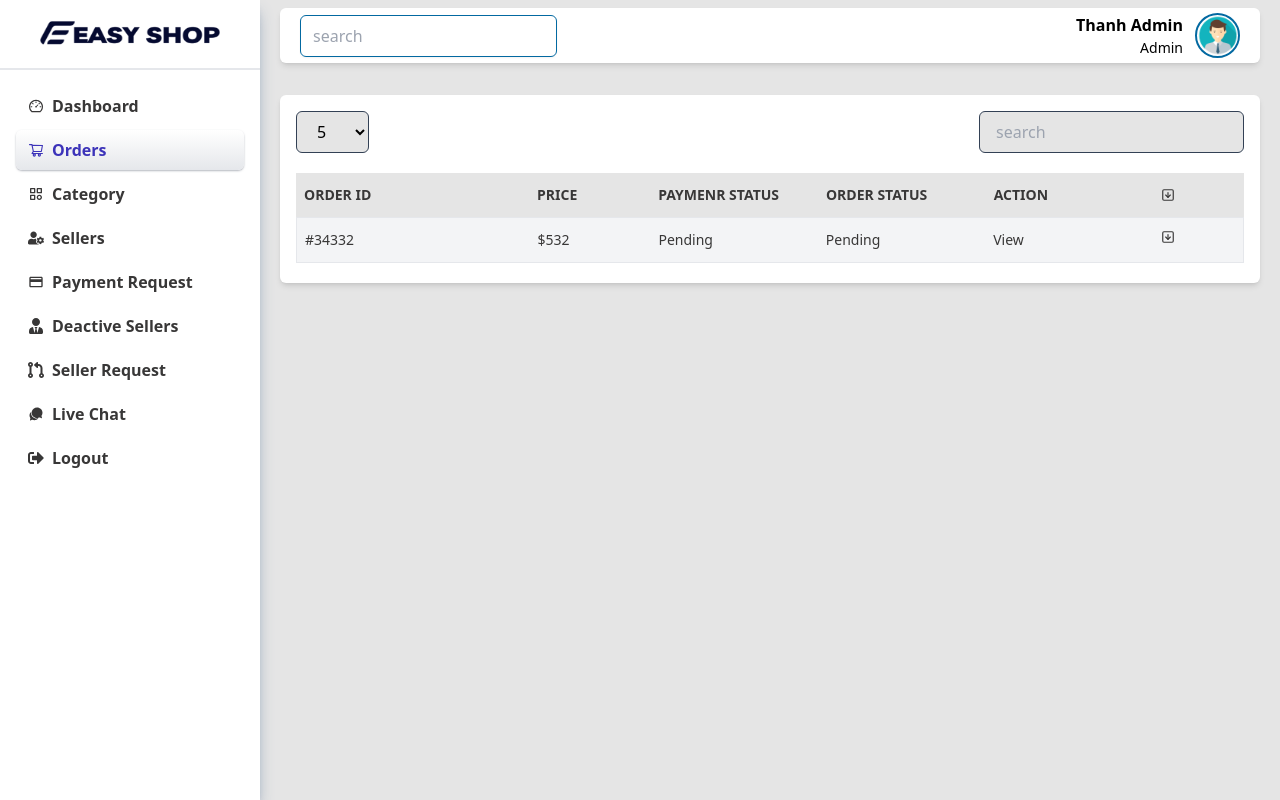
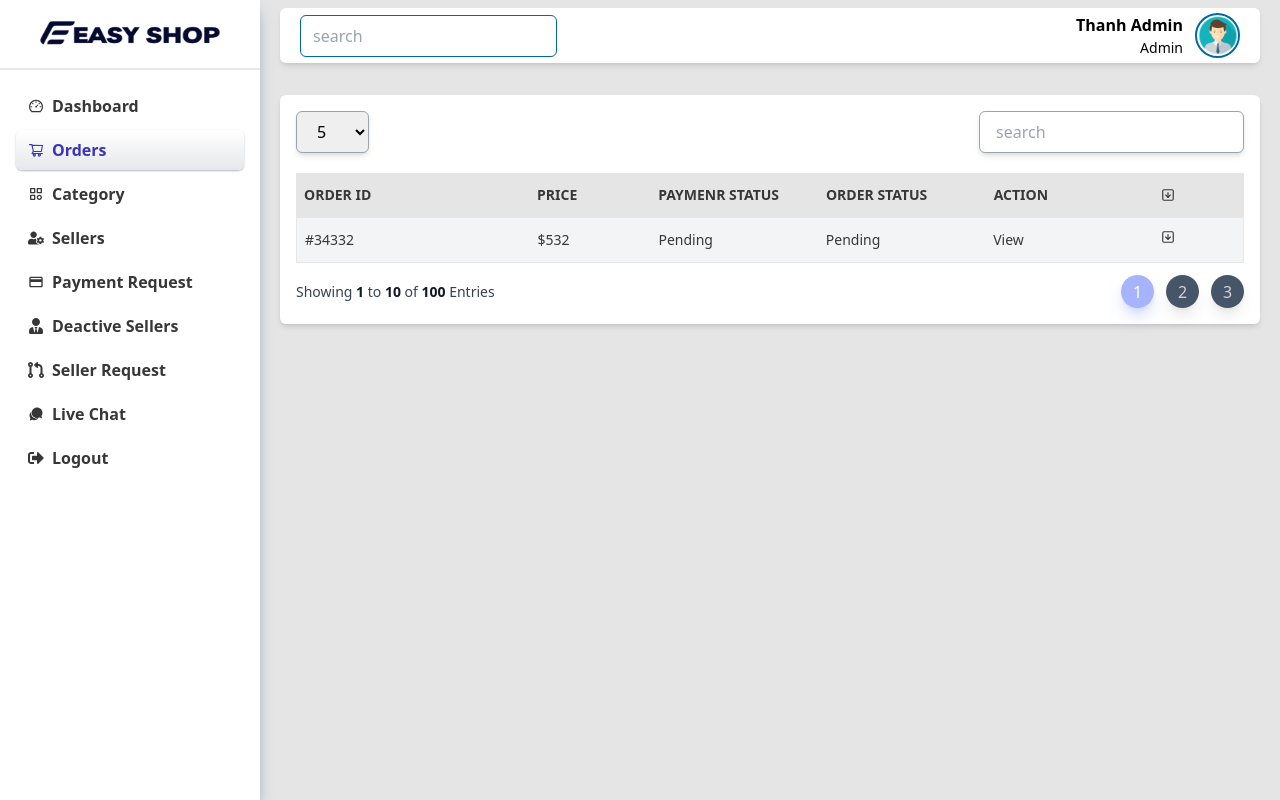
Before and after one commit to huuthanh0312/FE_Dashboard_ReactJs_Mern_Multi_Vendor_Ecommerce, a React (Create React App) app: page /admin/orders in a window 1280 px wide. Built offline with nearby package versions, Linux system fonts and the light colour scheme.

Commit message:
Create Pagination Design

```diff
--- /dev/null
+++ b/src/views/Pagination.jsx
@@ -0,0 +1,61 @@
+import React from 'react'
+import { MdOutlineKeyboardArrowLeft, MdOutlineKeyboardArrowRight } from 'react-icons/md'
+
+const Pagination = ({ pageNumber, setPageNumber, totalItem, parPage, showItem }) => {
+  let totalPage = Math.ceil(totalItem / parPage)
+  let startPage = pageNumber
+
+  let dif = totalPage - pageNumber
+  if (dif <= showItem) {
+    startPage = totalPage - showItem
+  }
+
+  let endPage = startPage < 0 ? showItem : showItem + startPage
+
+  if (startPage <= 0) {
+    startPage = 1
+  }
+
+  const createButton = () => {
+    const btns = []
+    for (let i = startPage; i < endPage; i++) {
+      btns.push(
+        <li
+          onClick={() => setPageNumber(i)}
+          className={`${
+            pageNumber === i
+              ? 'bg-indigo-300 shadow-lg shadow-indigo-300/50 text-white'
+              : 'bg-slate-600 hover:bg-indigo-400 shadow-lg hover:shadow-indigo-500/50 hover:text-white text-[#d0d2d6] '
+          }
+           w-[33px] h-[33px] rounded-full flex justify-center items-center cursor-pointer`}
+        >
+          {i}
+        </li>
+      )
+    }
+    return btns
+  }
+  return (
+    <ul className="flex gap-3">
+      {pageNumber > 1 && (
+        <li
+          onClick={() => setPageNumber(pageNumber - 1)}
+          className="w-[33px] h-[33px] rounded-full flex justify-center items-center bg-slate-300 text-[#383737] cursor-pointer"
+        >
+          <MdOutlineKeyboardArrowLeft />
+        </li>
+      )}
+      {createButton()}
+      {pageNumber > 1 && (
+        <li
+          onClick={() => setPageNumber(pageNumber + 1)}
+          className="w-[33px] h-[33px] rounded-full flex justify-center items-center bg-slate-300 text-[#383737] cursor-pointer"
+        >
+          <MdOutlineKeyboardArrowRight />
+        </li>
+      )}
+    </ul>
+  )
+}
+
+export default Pagination
--- a/src/views/admin/Orders.jsx
+++ b/src/views/admin/Orders.jsx
@@ -1,6 +1,7 @@
 import React, { useState } from 'react'
 import { LuArrowDownSquare } from 'react-icons/lu'
 import { Link } from 'react-router-dom'
+import Pagination from '../Pagination'
 
 const Orders = () => {
   //pagination
@@ -17,7 +18,7 @@ const Orders = () => {
             onChange={(e) => {
               setParPage(parseInt(e.target.value))
             }}
-            className="px-4 py-2 hover:border-indigo-500 outline-none bg-[#E5E5E5] border border-slate-700 rounded-md text-black "
+            className="px-4 py-2 hover:border-indigo-500 outline-none border border-gray-400 rounded-md text-black shadow-md focus:shadow-indigo-200"
           >
             <option value="5">5</option>
             <option value="10">10</option>
@@ -25,10 +26,11 @@ const Orders = () => {
           </select>
           <input
             type="text"
-            className="px-4 py-2 focus:border-indigo-500 outline-none bg-[#E5E5E5] text-[#383737] border border-slate-700 rounded-md "
+            className="px-4 py-2 hover:border-indigo-500 focus:border-indigo-500 outline-none text-[#383737] border border-gray-400 rounded-md shadow-md focus:shadow-indigo-200"
             placeholder="search"
           />
         </div>
+        {/* table */}
         <div className="relative mt-5 overflow-x-auto pb-1 ">
           <div className="w-full text-sm text-left ">
             <div className="text-sm text-[#383737] uppercase bg-[#E5E5E5] border-1 px-2">
@@ -45,11 +47,11 @@ const Orders = () => {
             </div>
             {/* body table */}
             <div
-              className={`text-[#383737] px-2 bg-gray-100
+              className={`text-[#383737] bg-gray-100
 						${
               show
-                ? 'shadow-lg border-r border-l-[4px] border-l-[#3b82f6] text-blue-500 '
-                : 'border border-1'
+                ? 'shadow-lg border-r px-1 border-l-4 border-l-[#3b82f6] text-blue-500'
+                : 'border border-1 px-2 hover:text-blue-500'
             }`}
             >
               <div className="flex justify-center items-start font-medium ">
@@ -89,6 +91,24 @@ const Orders = () => {
             </div>
           </div>
         </div>
+        {/* end table */}
+        {/* Paginantion */}
+        <div className="flex w-full justify-between items-center mt-2">
+          <span className="text-sm text-gray-700 dark:text-gray-400">
+            Showing <span className="font-semibold text-gray-900 dark:text-white">1</span> to{' '}
+            <span className="font-semibold text-gray-900 dark:text-white">10</span> of{' '}
+            <span className="font-semibold text-gray-900 dark:text-white">100</span> Entries
+          </span>
+          <Pagination
+            pageNumber={currentPage}
+            setPageNumber={setCurrentPage}
+            totalItem={50}
+            parPage={parPage}
+            showItem={3}
+          />
+        </div>
+
+        {/* end Paginantion */}
       </div>
     </div>
   )
```
